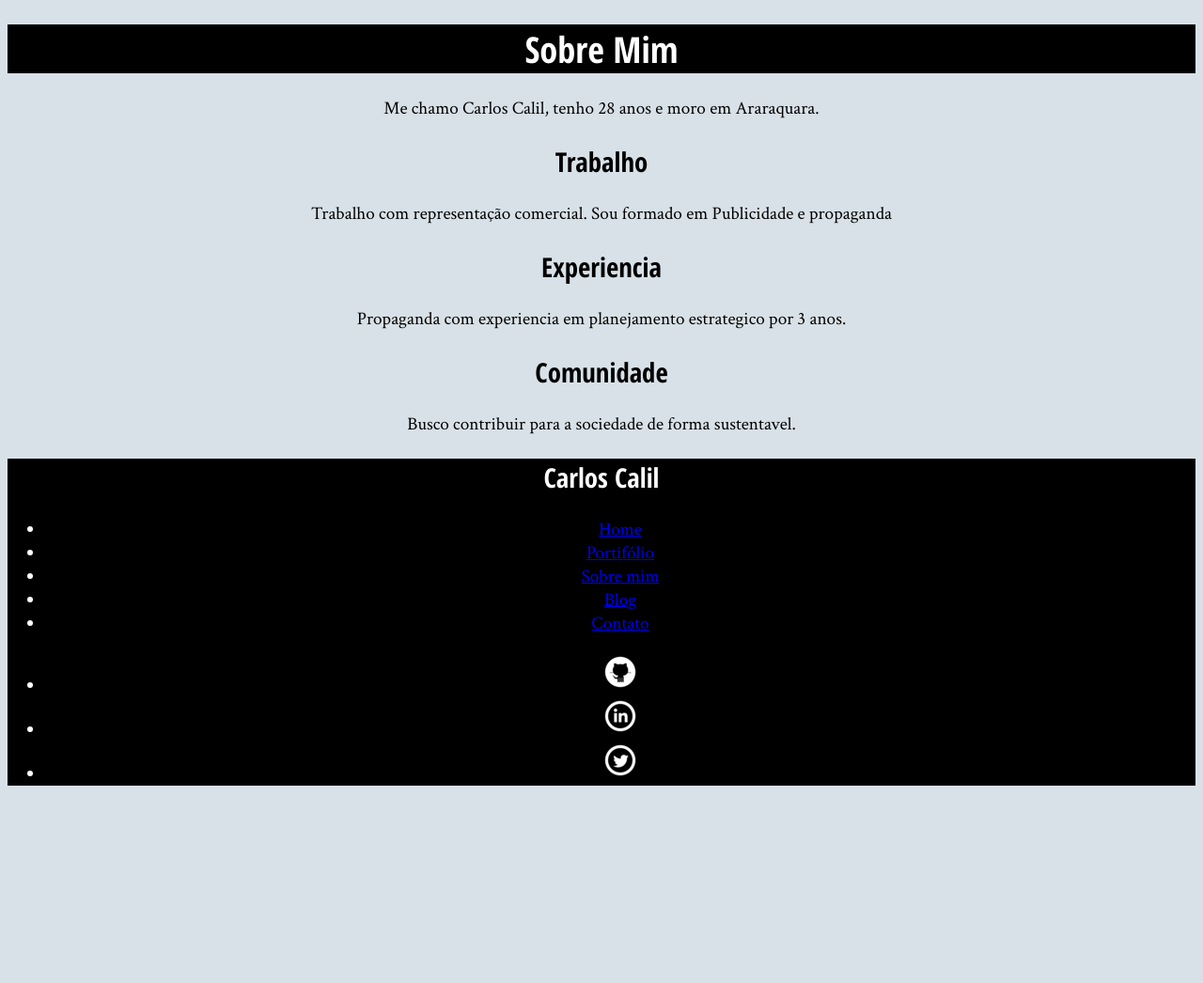
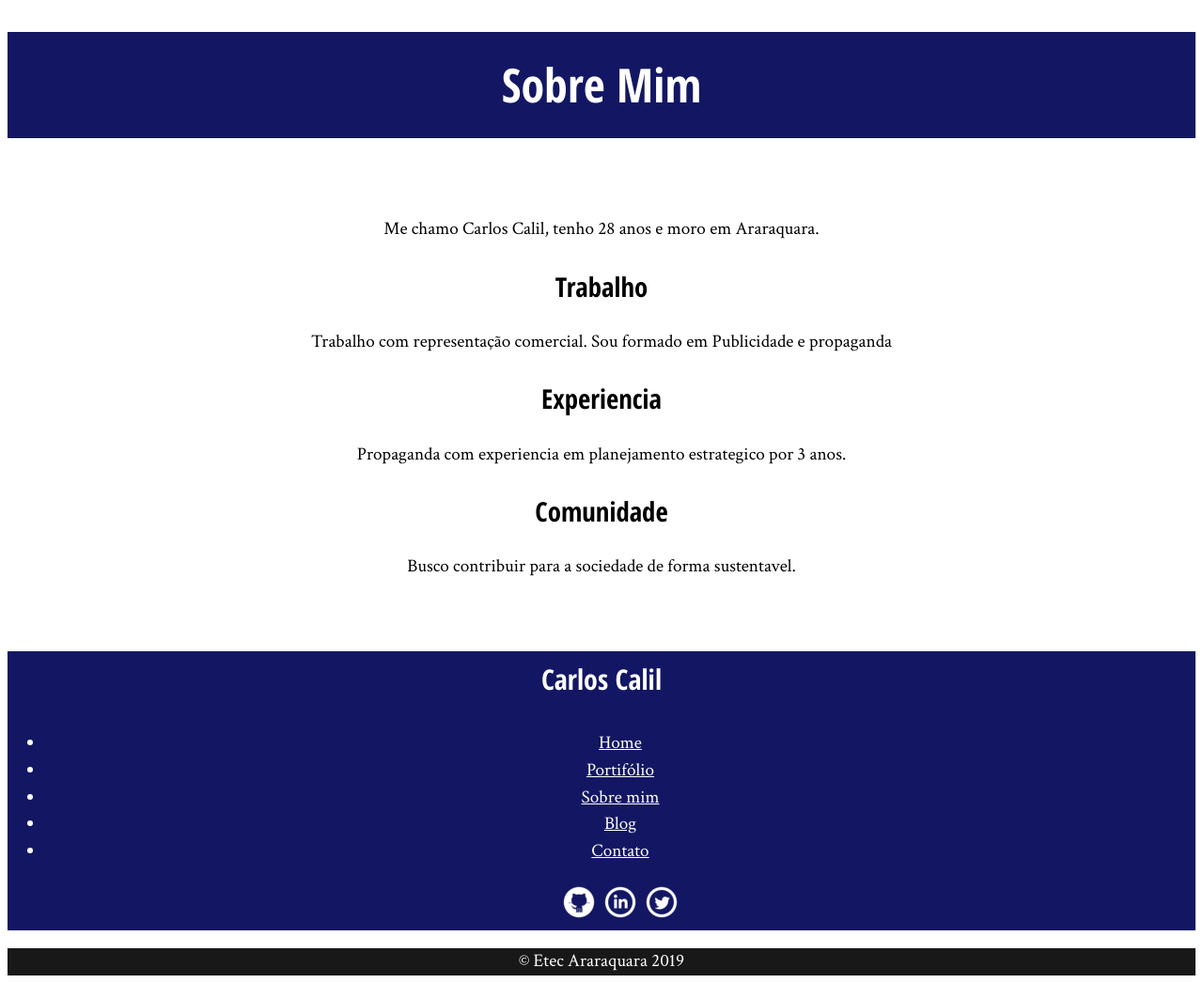
Before and after one commit to carloscalil/CarlosCalil, a plain HTML site: page index.html in a window 1280 px wide. Shown: the whole page at 94% size. Before the commit the page ends 855 px from the top, so only its background shows below. Drawn offline with Linux system fonts and the light colour scheme.

Commit message:
aula 04/09

```diff
--- a/estilos/site.css
+++ b/estilos/site.css
@@ -2,25 +2,57 @@ h2{
    color: rgb(0,0,0);
 }
 body{
-   background-color: rgb(216, 225, 231);
+   background-color: rgb(255, 255, 255);
    font-family: "Crimson Text","Times New Roman", serif;
    font-size: 120%;
-
+   line-height: 1.5;
 }
 h1,h2{
    font-family: "Open Sans Condensed", "Arial", sans-serif;
 }
-h1{
+.titulo-principal{
    text-align: center;
-   background-color: rgb(0, 0, 0);
+   background-color: rgb(19, 23, 99);
+   color: white;
+   padding: 19px;
+   border-bottom: 8px;
+   font-size: 50px;
+}
+p{
+   text-align: center;
+   margin: 20px 0;
+}
+h2{
+   text-align: center;
+}
+.navegacao-site {
+   color: white;
+   text-align: center;
+   background-color: rgb(19, 23, 99);
+}
+
+.container{
+   width: 720px;
+   margin: auto;
+   padding: 30px 0;
+}
+
+.navegacao-site h1{
+   font-size: 30px;
+   margin-bottom: 25px;
+   padding: 07px;
+}
+
+.rodape-pagina{
+   background-color: rgb(24, 24, 24);
+   text-align: center;
    color: white;
 }
-p,h2{
-   text-align: center;
+
+.redes-sociais li{
+   display:inline-block;
 }
-aside {
+
+a{
    color: white;
-   text-align: center;
-   background-color: black;
-
 }
--- a/index.html
+++ b/index.html
@@ -6,13 +6,14 @@
         <link rel="stylesheet" href="estilos/site.css">
         <link rel="stylesheet" href="https://fonts.googleapis.com/css?family=Crimson+Text:400,400italic,600">
         <link rel="stylesheet" href="https://fonts.googleapis.com/css?family=Open+Sans+Condensed:700">
+        <link rel="icon" href="estilos/imagens/favicon.png">
 
     </head>
     <body>
 
         <main>
-            <h1>Sobre Mim</h1>
-
+            <h1 class="titulo-principal"> Sobre Mim</h1>
+            <div class="container">
                 <p>Me chamo Carlos Calil, tenho 28 anos e moro em Araraquara.</p>
 
                 <h2>Trabalho</h2>
@@ -26,9 +27,11 @@
                 <h2>Comunidade </h2>
 
                 <p>Busco contribuir para a sociedade de forma sustentavel.</p>
+            </div>
+        </main>
 
-            <aside>
-            <h1>Carlos Calil</h1>
+        <aside class="navegacao-site">
+            <h1> Carlos Calil</h1>
             <nav>
                 <ul>
                     <li> <a href="#">Home</a></li>
@@ -39,7 +42,7 @@
                 </ul>
             </nav>
 
-            <ul>
+            <ul class="redes-sociais">
                 <li>
                     <a href="https://github.com/carloscalil">
                         <img src="estilos/imagens/github.png" alt="GitHub"/>
@@ -57,6 +60,7 @@
                 </li>
                 </ul>
             </aside>
-        </main>
+
+            <footer class="rodape-pagina">&copy; Etec Araraquara 2019</footer>
     </body>
 </html>
```
Lines whose indentation alone changed are shown as unchanged.
